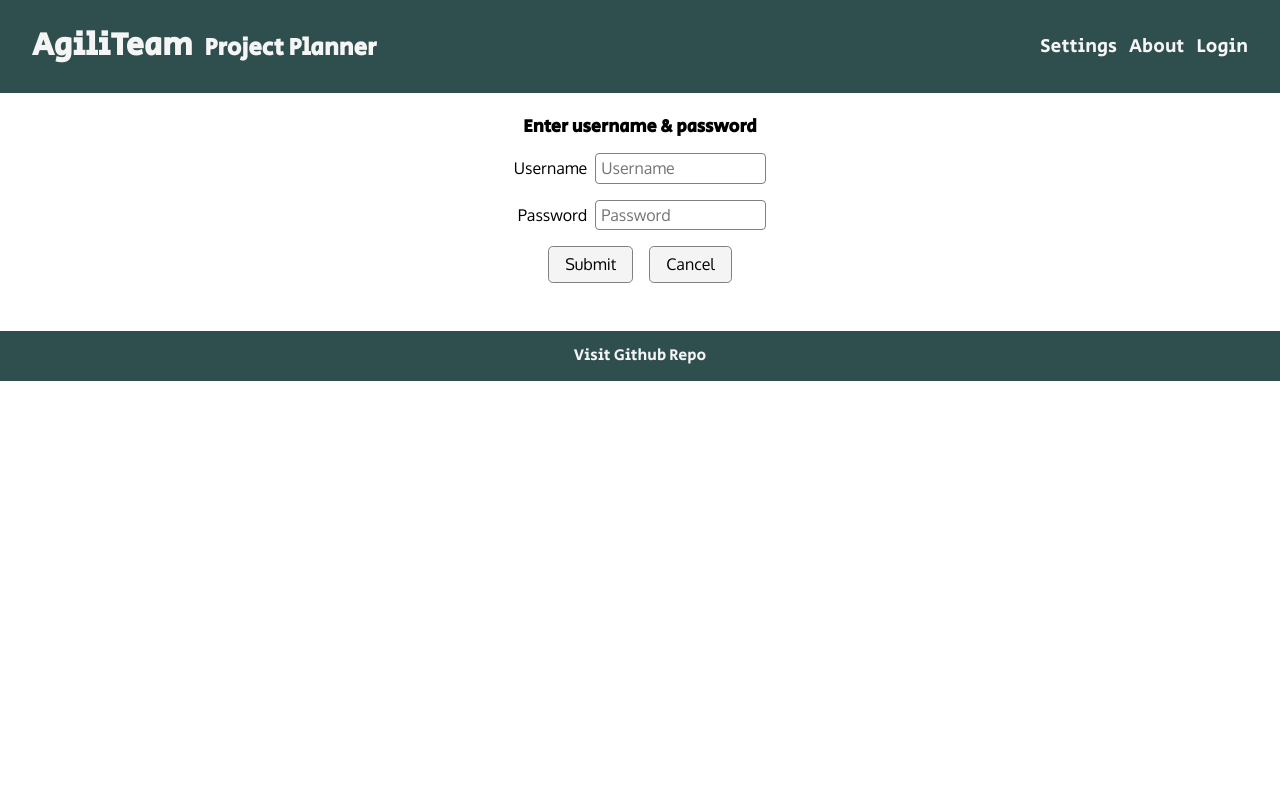
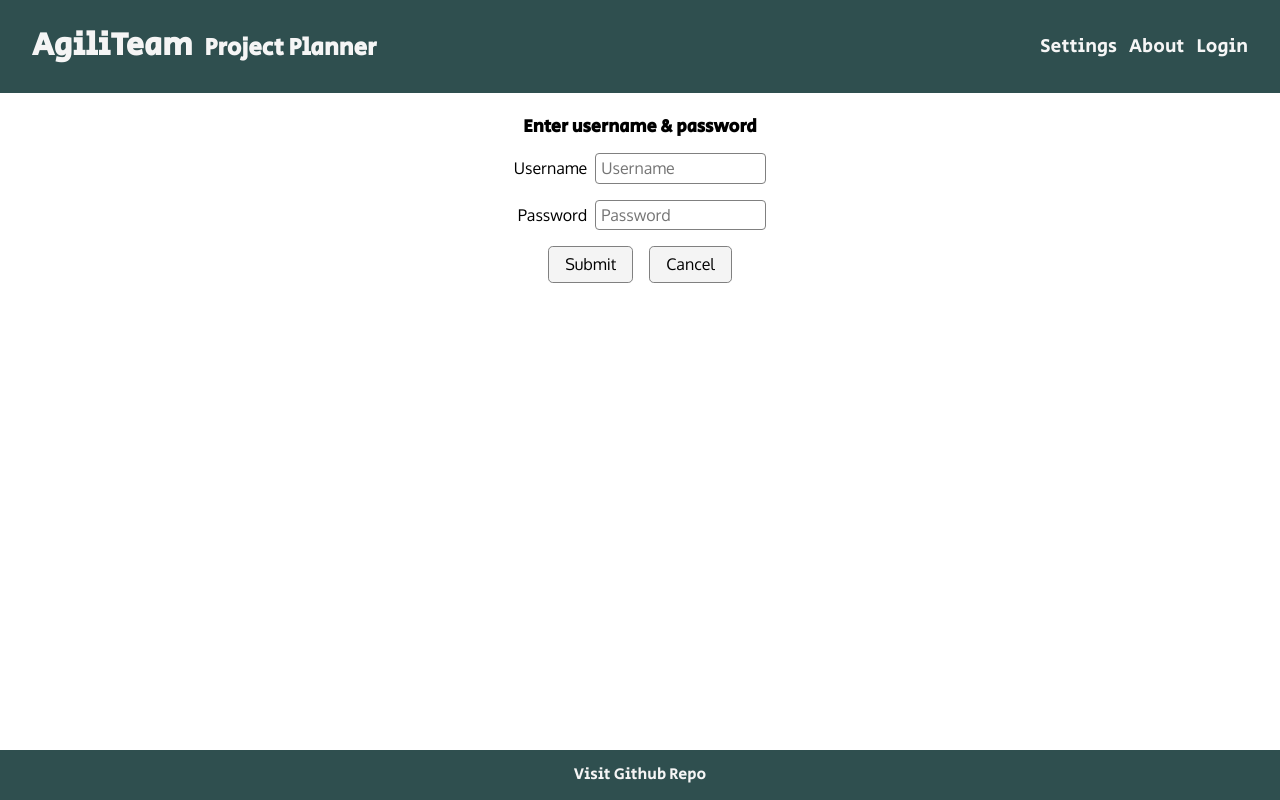
Before and after one commit to agiliteam-planner/agiliteam-front-end, a React (Create React App) app: page /login in a window 1280 px wide. Built offline with nearby package versions, Linux system fonts and the light colour scheme; no server answers.

Commit message:
Add class to expand main viewport

```diff
--- a/src/components/Login.js
+++ b/src/components/Login.js
@@ -82,7 +82,7 @@ function Login({ setCurrentUser }) {
 	}
 
 	return currentUser ? (
-		<div className='login-logout'>
+		<div className='login-logout main-section-style'>
 			<p className='logout-message'>
 				{currentUser.firstName} is already logged in. Do you want to logout?
 			</p>
@@ -91,7 +91,7 @@ function Login({ setCurrentUser }) {
 			</button>
 		</div>
 	) : (
-		<div className='login-wrapper'>
+		<div className='login-wrapper main-section-style'>
 			<form id='login-form' onSubmit={handleSubmit}>
 				<h2>Enter username & password</h2>
 				<div className='login-input'>
```
